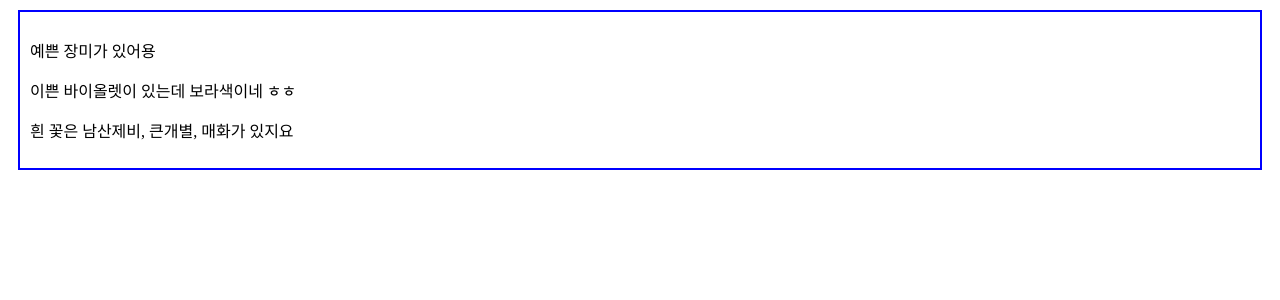
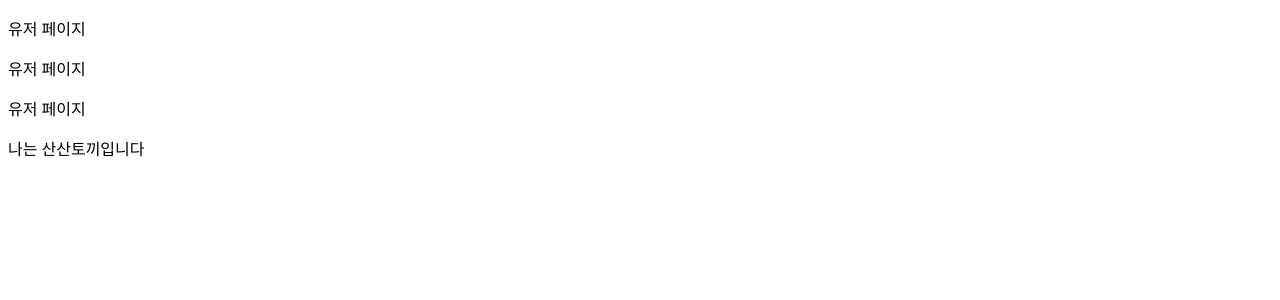
Before and after one commit to sansantokki762/react, a React (Vite) app in the folder homework1/: page / in a window 1280 px wide. Shown: the top 300 px of the page. Built offline with nearby package versions, Linux system fonts and the light colour scheme.

Commit message:
이벤트와 조건문

```diff
--- a/homework1/src/main.jsx
+++ b/homework1/src/main.jsx
@@ -160,8 +160,98 @@ function Flowers() {
   )
 }
 
+/////////////////////////////////////////////////////////////////////////////////
+
+//숙 5 //
+function sayHelo(name) {
+  alert(`${name}님, "안녕하세요"`);
+}
+                                      //둘은 같음//
+function App() {
+  const sayHi = (name, e) => {
+    alert(`${name}님, "안녕하세요`)  // `로 감싸고 ${}을 해서 매개변수로 넣은 거 갇자 쓸 수 있는 거 같음.
+    alert(`발생한 이벤트는 ${e.type}`)
+  }
+
+  return(
+    <button onDoubleClick={(a /*얘는 이름 아무거나 하도 됨*/) => sayHi("산토끼",a)}>인사 버튼</button>
+  )
+}
+
+function Apps() {
+  return(
+    <>
+      <App/>
+    </>
+  )
+}
+
+//조건문//
+
+function AdminPanel() {
+  return(
+    <p>관리자 페이지</p>
+  )
+}
+
+function UserPanel() {
+  return(
+    <p>유저 페이지</p>
+  )
+}
+
+ //안에서 다 정리
+function Dist() {
+  const isAdmin = false      //이거 일반 js라서 {}필요가 없어
+                            // 틀리면 아랫쪽(else) 맞으면 윗쪽(if)
+  if (isAdmin) {
+    return <AdminPanel/>
+  } else {
+    return <UserPanel/>
+  }
+}
+
+// if문
+function Dist1({isAdmin}) {
+                            // 틀리면 아랫쪽(else) 맞으면 윗쪽(if)
+  if (isAdmin) {
+    return <AdminPanel/>
+  } else {
+    return <UserPanel/>
+  }
+}
+
+//삼항
+function Dist2({isAdmin}) {
+  return(
+    <>
+      { isAdmin ? <AdminPanel/> : <UserPanel/>}
+    </>
+  )
+
+}
+
+//재밋는 거
+function Dist3(props) {
+  return(
+    <>
+      {props.kind && /*props.kind안에 값이 있을때만 작동*/ <p>나는 {props.kind}토끼입니다</p> }
+    </>
+  )
+}
+
+function DistAll() {
+  return(
+    <>
+      <Dist/>
+      <Dist1 isAdmin = {false}/>    {/*이거 jsx이라서 {}필요*/}
+      <Dist2 isAdmin = {false}/>
+      <Dist3 kind = "산산"/>
+    </>
+  )
+}
 
 
 createRoot(document.getElementById('root')).render/* body를 랜더함*/ (
-    <Flowers/>
+    <DistAll/>
 )
```
